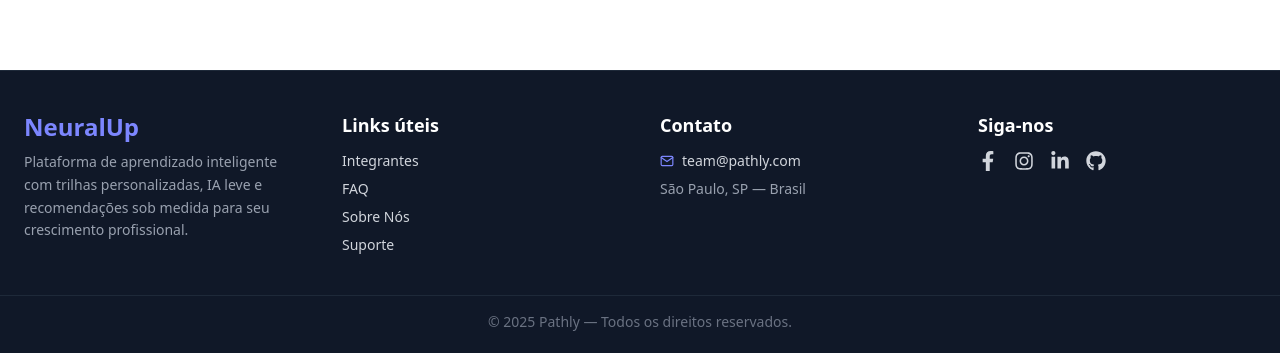
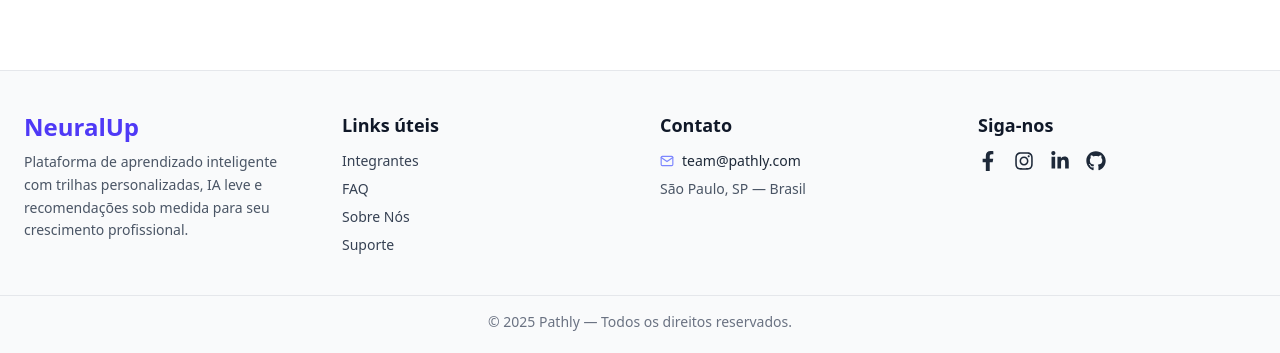
Before and after one commit to Global-Solution-II-2025/Front-end, a React (Vite) app: page / in a window 1280 px wide. Shown: the part 1540-1893 px from the top of the page. Built offline with nearby package versions, Linux system fonts and the light colour scheme; sample sign-in values are in the browser's storage.

Commit message:
feat: enhance footer component with dark mode support and improved styling

```diff
--- a/src/components/Footer.tsx
+++ b/src/components/Footer.tsx
@@ -1,14 +1,31 @@
 import { FaFacebookF, FaInstagram, FaLinkedinIn, FaGithub } from "react-icons/fa";
 import { FiMail } from "react-icons/fi";
+import { useTheme } from "../context/useTheme";
 
 export default function Footer() {
+  const { isDark } = useTheme();
+
   return (
-    <footer className="w-full bg-gray-900 text-gray-300 pt-10 pb-6 mt-10 border-t border-gray-800">
+    <footer
+      className={`w-full pt-10 pb-6 mt-10 border-t transition-colors duration-500 ${
+        isDark ? "bg-gray-900 border-gray-800 text-gray-300" : "bg-gray-50 border-gray-200 text-gray-800"
+      }`}
+    >
       <div className="max-w-7xl mx-auto px-6 grid grid-cols-1 md:grid-cols-4 gap-10">
         {/* Logo e descrição */}
         <div>
-          <h2 className="text-2xl font-bold text-indigo-400 mb-2">NeuralUp</h2>
-          <p className="text-sm text-gray-400 leading-relaxed">
+          <h2
+            className={`text-2xl font-bold mb-2 transition-colors duration-500 ${
+              isDark ? "text-indigo-400" : "text-indigo-600"
+            }`}
+          >
+            NeuralUp
+          </h2>
+          <p
+            className={`text-sm leading-relaxed transition-colors duration-500 ${
+              isDark ? "text-gray-400" : "text-gray-600"
+            }`}
+          >
             Plataforma de aprendizado inteligente com trilhas personalizadas,
             IA leve e recomendações sob medida para seu crescimento profissional.
           </p>
@@ -16,51 +33,105 @@ export default function Footer() {
 
         {/* Links úteis */}
         <div>
-          <h3 className="text-lg font-semibold text-white mb-3">Links úteis</h3>
+          <h3 className={`text-lg font-semibold mb-3 transition-colors duration-500 ${isDark ? "text-gray-100" : "text-gray-900"}`}>
+            Links úteis
+          </h3>
           <ul className="space-y-2 text-sm">
-            <li><a href="/trilhas" className="hover:text-indigo-400 transition-colors">Integrantes</a></li>
-            <li><a href="/cursos" className="hover:text-indigo-400 transition-colors">FAQ</a></li>
-            <li><a href="/sobre" className="hover:text-indigo-400 transition-colors">Sobre Nós</a></li>
-            <li><a href="/ajuda" className="hover:text-indigo-400 transition-colors">Suporte</a></li>
+            <li>
+              <a
+                href="/trilhas"
+                className={`transition-colors duration-500 hover:text-indigo-400 ${isDark ? "text-gray-300" : "text-gray-700"}`}
+              >
+                Integrantes
+              </a>
+            </li>
+            <li>
+              <a
+                href="/cursos"
+                className={`transition-colors duration-500 hover:text-indigo-400 ${isDark ? "text-gray-300" : "text-gray-700"}`}
+              >
+                FAQ
+              </a>
+            </li>
+            <li>
+              <a
+                href="/sobre"
+                className={`transition-colors duration-500 hover:text-indigo-400 ${isDark ? "text-gray-300" : "text-gray-700"}`}
+              >
+                Sobre Nós
+              </a>
+            </li>
+            <li>
+              <a
+                href="/ajuda"
+                className={`transition-colors duration-500 hover:text-indigo-400 ${isDark ? "text-gray-300" : "text-gray-700"}`}
+              >
+                Suporte
+              </a>
+            </li>
           </ul>
         </div>
 
         {/* Contato */}
         <div>
-          <h3 className="text-lg font-semibold text-white mb-3">Contato</h3>
+          <h3 className={`text-lg font-semibold mb-3 transition-colors duration-500 ${isDark ? "text-gray-100" : "text-gray-900"}`}>
+            Contato
+          </h3>
           <ul className="space-y-2 text-sm">
             <li className="flex items-center gap-2">
               <FiMail className="text-indigo-400" />
-              <a href="mailto:team@pathly.com" className="hover:text-indigo-400 transition-colors">
+              <a
+                href="mailto:team@pathly.com"
+                className="transition-colors duration-500 hover:text-indigo-400"
+              >
                 team@pathly.com
               </a>
             </li>
-            <li><span className="text-gray-400">São Paulo, SP — Brasil</span></li>
+            <li className={`transition-colors duration-500 ${isDark ? "text-gray-400" : "text-gray-600"}`}>
+              São Paulo, SP — Brasil
+            </li>
           </ul>
         </div>
 
         {/* Redes sociais */}
         <div>
-          <h3 className="text-lg font-semibold text-white mb-3">Siga-nos</h3>
+          <h3 className={`text-lg font-semibold mb-3 transition-colors duration-500 ${isDark ? "text-gray-100" : "text-gray-900"}`}>
+            Siga-nos
+          </h3>
           <div className="flex gap-4 text-xl">
-            <a href="https://facebook.com" target="_blank" rel="noreferrer" className="hover:text-indigo-400 transition-colors">
-              <FaFacebookF />
-            </a>
-            <a href="https://instagram.com" target="_blank" rel="noreferrer" className="hover:text-indigo-400 transition-colors">
-              <FaInstagram />
-            </a>
-            <a href="https://linkedin.com" target="_blank" rel="noreferrer" className="hover:text-indigo-400 transition-colors">
-              <FaLinkedinIn />
-            </a>
-            <a href="https://github.com" target="_blank" rel="noreferrer" className="hover:text-indigo-400 transition-colors">
-              <FaGithub />
-            </a>
+            {[{
+              href: "https://facebook.com",
+              icon: <FaFacebookF />
+            },{
+              href: "https://instagram.com",
+              icon: <FaInstagram />
+            },{
+              href: "https://linkedin.com",
+              icon: <FaLinkedinIn />
+            },{
+              href: "https://github.com",
+              icon: <FaGithub />
+            }].map((social, i) => (
+              <a
+                key={i}
+                href={social.href}
+                target="_blank"
+                rel="noreferrer"
+                className="transition-colors duration-500 hover:text-indigo-400"
+              >
+                {social.icon}
+              </a>
+            ))}
           </div>
         </div>
       </div>
 
       {/* Linha divisória */}
-      <div className="mt-10 border-t border-gray-800 pt-4 text-center text-sm text-gray-500">
+      <div
+        className={`mt-10 pt-4 text-center text-sm transition-colors duration-500 ${
+          isDark ? "text-gray-400 border-t border-gray-800" : "text-gray-500 border-t border-gray-200"
+        }`}
+      >
         © {new Date().getFullYear()} Pathly — Todos os direitos reservados.
       </div>
     </footer>
```
